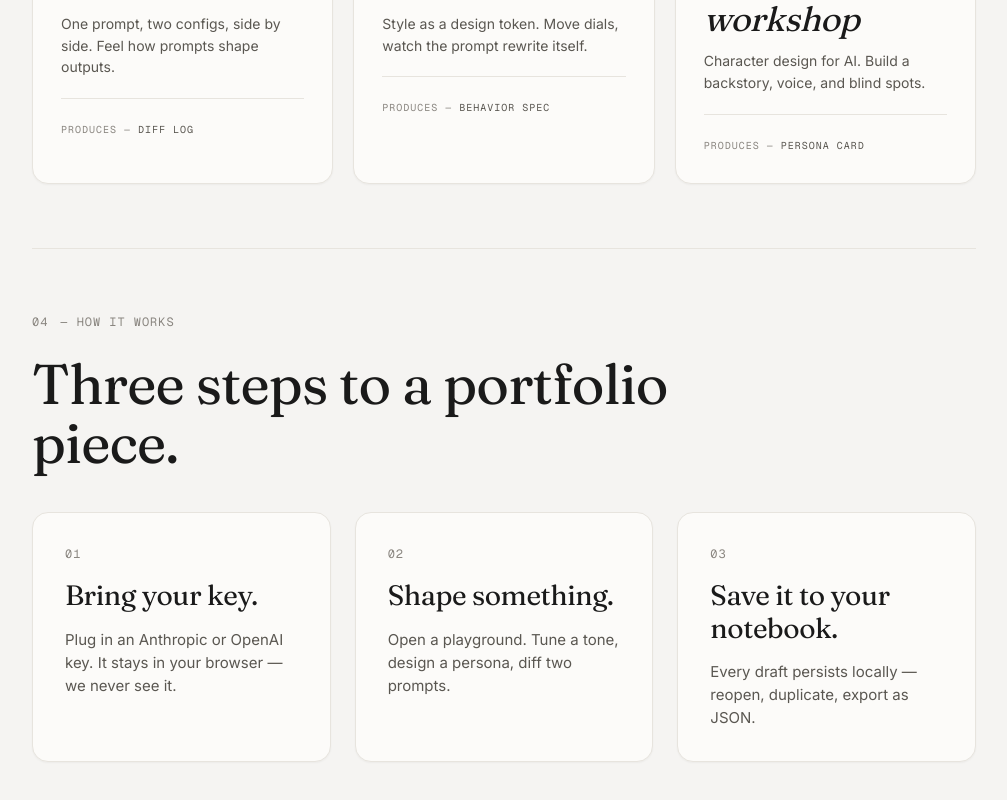
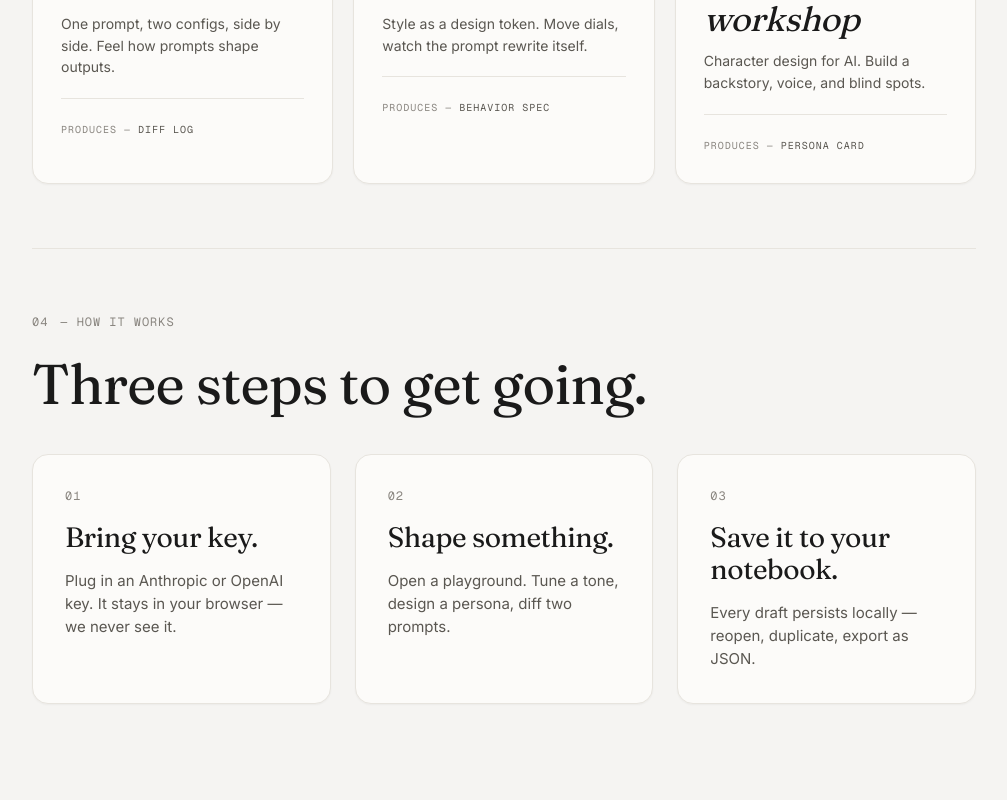
Before and after one commit to jessholbrook/shape, a Next.js app: page / in a window 1280 px wide. Shown: the part 1680-2480 px from the top of the page, without its empty margins (256-1263 px from the left). Built offline with nearby package versions, Linux system fonts and the light colour scheme.

Commit message:
How it works heading: 'Three steps to a portfolio piece.' → 'Three steps to get going.'

```diff
--- a/app/page.tsx
+++ b/app/page.tsx
@@ -130,7 +130,7 @@ export default function Home() {
       <section className="mx-auto max-w-[1280px] px-6 md:px-12 py-12 md:py-16">
         <SectionNumber label="How it works">04</SectionNumber>
         <h2 className="font-display text-[40px] md:text-[56px] leading-[1.05] tracking-tight text-ink mt-6 max-w-3xl">
-          Three steps to a portfolio piece.
+          Three steps to get going.
         </h2>
 
         <div className="mt-10 grid grid-cols-1 md:grid-cols-3 gap-6">
```
